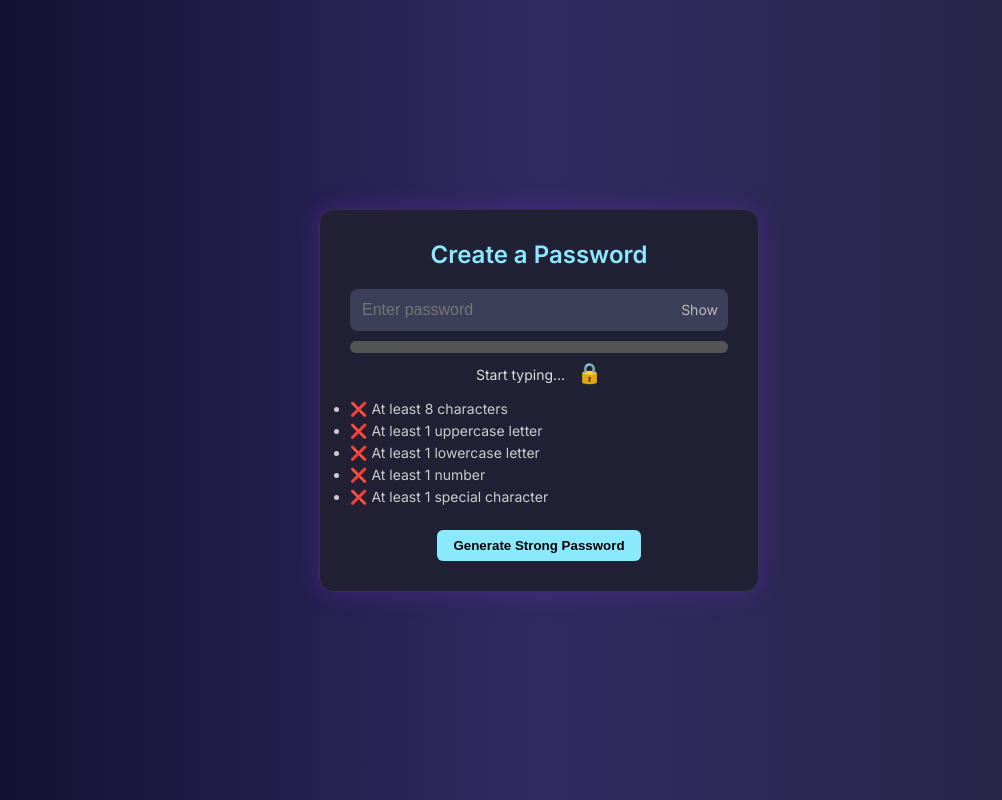
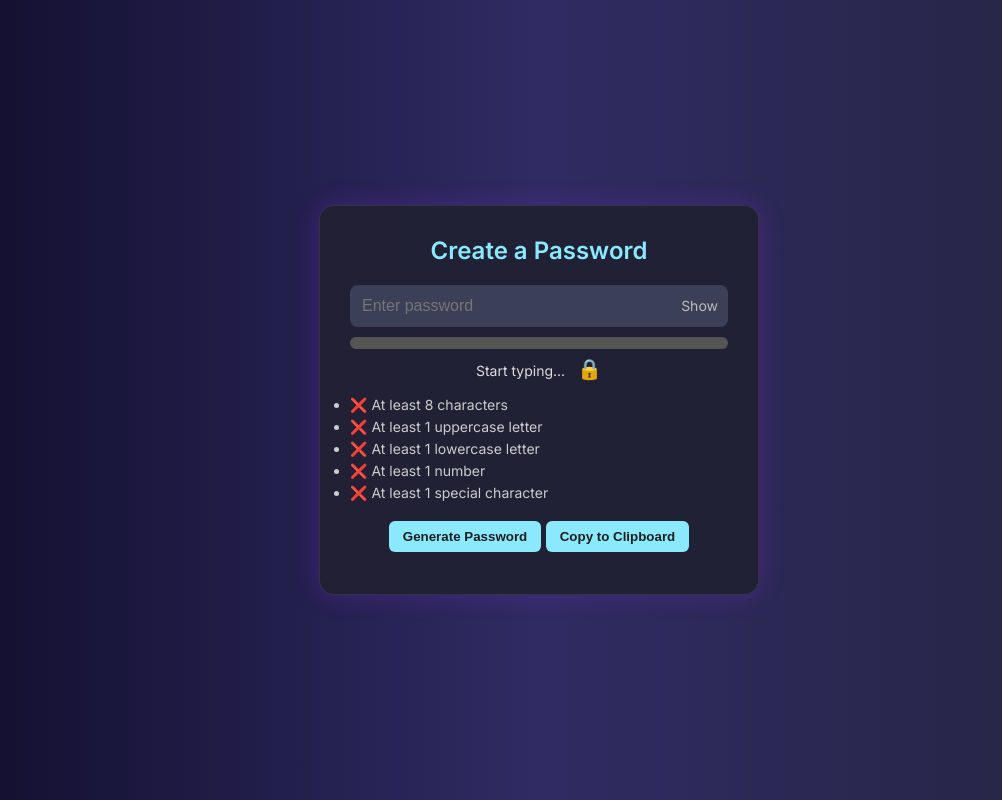
Before and after one commit to KaRumiGG/PWD-Strength-Checker, a plain HTML site: page index.html in a window 1280 px wide. Shown: the whole page, without its empty margins (101-1103 px from the left). Drawn offline with Linux system fonts and the light colour scheme.

Commit message:
Update index.html

```diff
--- a/index.html
+++ b/index.html
@@ -82,14 +82,18 @@
     .checklist li { margin-bottom: 5px; }
     .checklist .met { color: #7CFC00; }
     button {
-      margin-top: 15px;
-      padding: 8px 16px;
+      background: #8be9fd;
+      color: #1e1e1e;
       border: none;
+      padding: 8px 14px;
       border-radius: 6px;
-      background: #8be9fd;
-      color: #000;
+      cursor: pointer;
       font-weight: bold;
-      cursor: pointer;
+      transition: background 0.3s;
+      margin-top: 10px;
+    }
+    button:hover {
+      background: #50fa7b;
     }
     #breach-warning { color: #ff4c4c; margin-top: 10px; font-size: 14px; }
     #breach-count { color: #aaa; margin-top: 6px; font-size: 13px; }
@@ -113,7 +117,10 @@
     </ul>
     <p id="breach-warning"></p>
     <div id="breach-count"></div>
-    <button onclick="generatePassword()">Generate Strong Password</button>
+    <div style="margin-bottom: 12px;">
+      <button onclick="generatePassword()">Generate Password</button>
+      <button onclick="copyPassword()">Copy to Clipboard</button>
+    </div>
   </div>
   <script>
     function checkStrength() {
@@ -179,13 +186,36 @@
     }
 
     function generatePassword() {
-      const charset = "abcdefghijklmnopqrstuvwxyzABCDEFGHIJKLMNOPQRSTUVWXYZ0123456789!@#$%^&*()_+";
-      let pwd = "";
-      for (let i = 0; i < 12; i++) {
-        pwd += charset[Math.floor(Math.random() * charset.length)];
+      const lower = "abcdefghijklmnopqrstuvwxyz";
+      const upper = "ABCDEFGHIJKLMNOPQRSTUVWXYZ";
+      const nums = "0123456789";
+      const special = "!@#$%^&*()-_=+[]{};:,.<>?";
+
+      let pwd = [
+        lower[Math.floor(Math.random() * lower.length)],
+        upper[Math.floor(Math.random() * upper.length)],
+        nums[Math.floor(Math.random() * nums.length)],
+        special[Math.floor(Math.random() * special.length)]
+      ];
+
+      const all = lower + upper + nums + special;
+      for (let i = 4; i < 12; i++) {
+        pwd.push(all[Math.floor(Math.random() * all.length)]);
       }
-      document.getElementById("password").value = pwd;
+
+      pwd = pwd.sort(() => Math.random() - 0.5).join("");
+
+      const input = document.getElementById("password");
+      input.value = pwd;
       checkStrength();
+    }
+
+    function copyPassword() {
+      const password = document.getElementById("password").value;
+      if (!password) return alert("No password to copy.");
+      navigator.clipboard.writeText(password).then(() => {
+        alert("Password copied to clipboard!");
+      });
     }
 
     async function checkHIBP(password) {
@@ -204,7 +234,7 @@
         const text = await response.text();
         const found = text.split("\n").find(line => line.startsWith(suffix));
         if (found) {
-          const count = found.split(":")[1].trim();
+          const count = found.split(":"")[1].trim();
           warning.innerHTML = `⚠️ This password was found in ${count} breaches.`;
           countDiv.innerHTML = `<progress value="${count}" max="1000000"></progress><br/><small>Higher count = more dangerous</small>`;
         } else {
```
